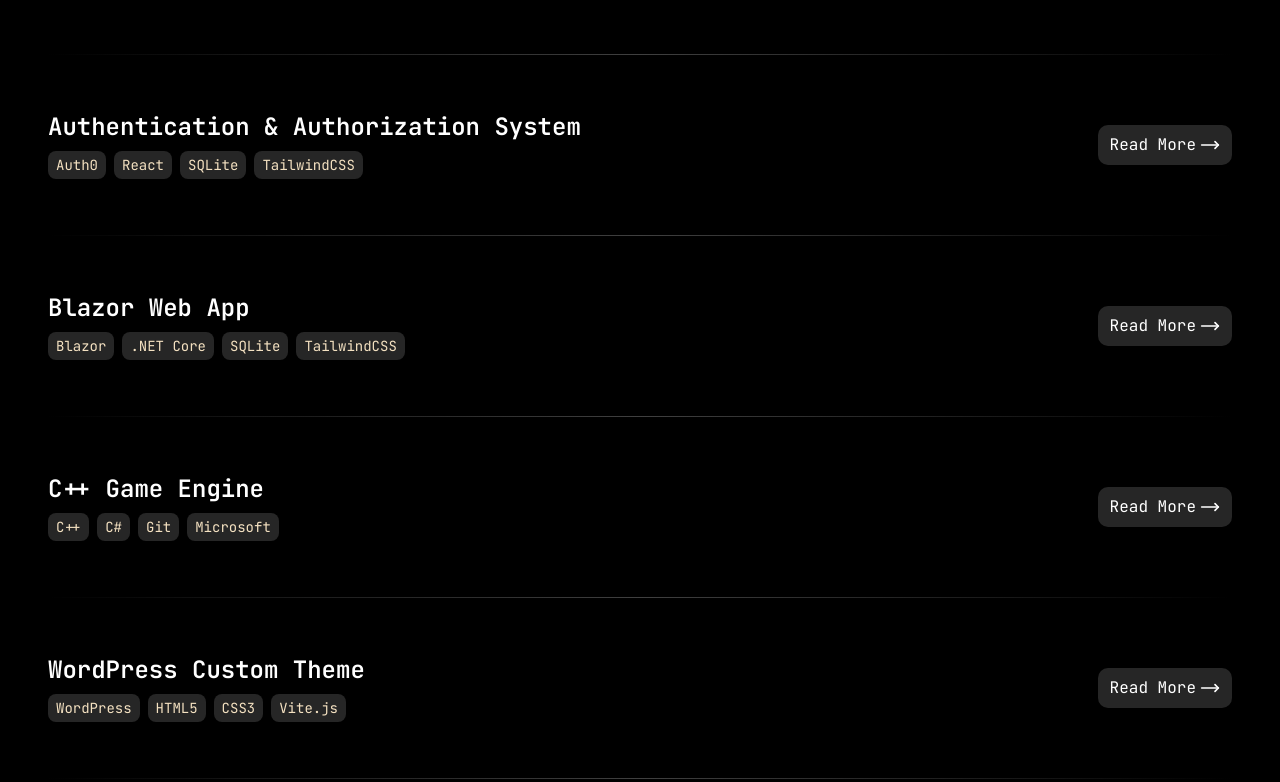
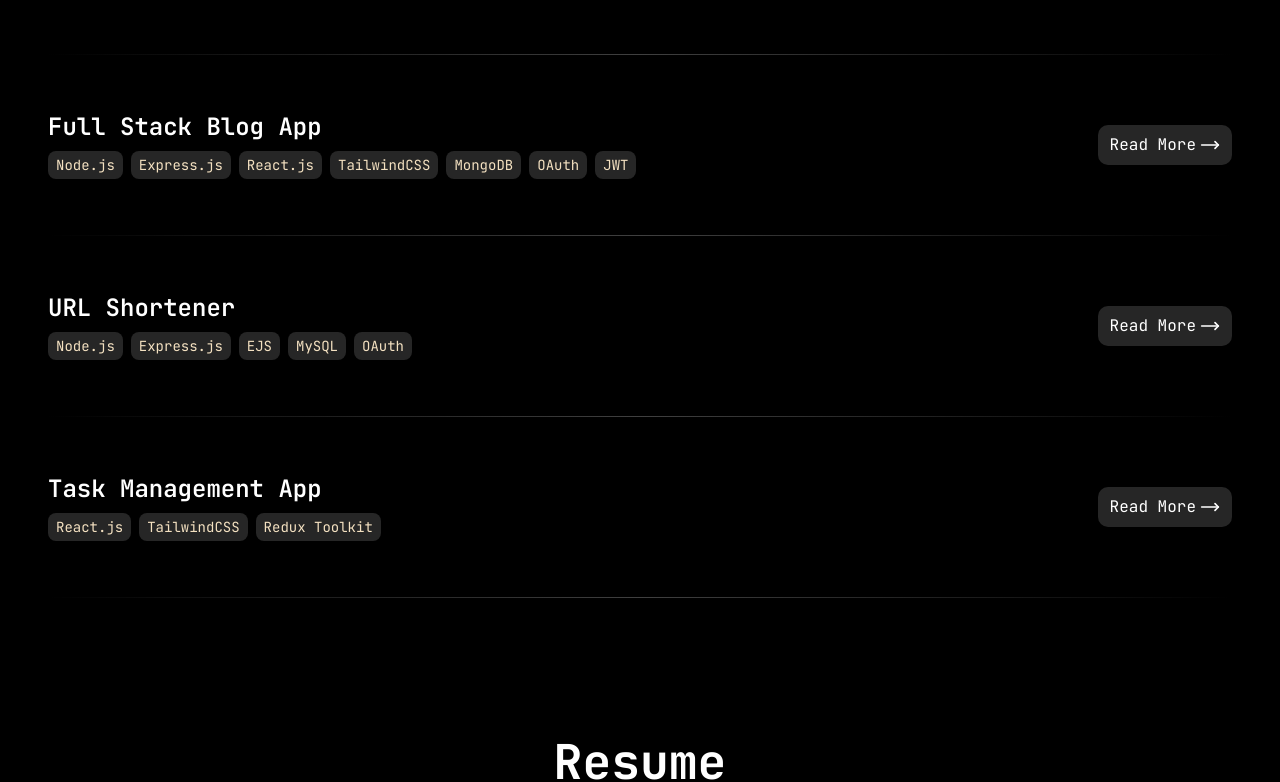
Before and after one commit to elishabhatti/elisha-portfolio, a Next.js app: page / in a window 1280 px wide. Shown: the part 1742-2524 px from the top of the page. Built offline with nearby package versions, Linux system fonts and the light colour scheme.

Commit message:
added projects in myProjects

```diff
--- a/constant/index.js
+++ b/constant/index.js
@@ -1,225 +1,96 @@
 export const myProjects = [
   {
     id: 1,
-    title: "E-commerce Platform",
+    title: "MERN E-commerce App",
     description:
-      "Facilitates purchases from international websites like Amazon and eBay, allowing customers to shop from these sites and have products delivered domestically.",
+      "🚀 MERN E-commerce App with Tailwind CSS UI, Framer Motion animations & GSAP scroll effects.",
     subDescription: [
-      "Built a scalable application with ASP.NET Core MVC, integrating global platforms like Amazon for domestic delivery.",
-      "Implemented secure authentication and database management using ASP.NET Core Identity and Entity Framework Core.",
-      "Designed a responsive frontend with Tailwind CSS, enhancing user experience.",
-      "Added payment systems, localization, and product filtering for functionality improvements.",
+      "Developed using MERN stack with TailwindCSS for modern UI design.",
+      "Integrated GSAP and Framer Motion for smooth animations and scroll effects.",
+      "Implemented authentication with OAuth and JWT for secure login.",
+      "Built scalable backend APIs with Node.js and Express.js.",
     ],
     href: "",
     logo: "",
-    image: "/assets/projects/accessories.jpg",
+    image: "/assets/work/photo-e-commerce-store.png",
     tags: [
-      {
-        id: 1,
-        name: "C#",
-        path: "/assets/logos/csharp.svg",
-      },
-      {
-        id: 2,
-        name: ".Net",
-        path: "/assets/logos/dotnet.svg",
-      },
-      {
-        id: 3,
-        name: "Ef Core",
-        path: "/assets/logos/efcore.png",
-      },
-      {
-        id: 4,
-        name: "TailwindCSS",
-        path: "/assets/logos/tailwindcss.svg",
-      },
+      { id: 1, name: "Node.js", path: "/assets/logos/nodejs.svg" },
+      { id: 2, name: "Express.js", path: "/assets/logos/express.svg" },
+      { id: 3, name: "React.js", path: "/assets/logos/react.svg" },
+      { id: 4, name: "TailwindCSS", path: "/assets/logos/tailwindcss.svg" },
+      { id: 5, name: "MongoDB", path: "/assets/logos/mongodb.svg" },
+      { id: 6, name: "OAuth", path: "/assets/logos/oauth.svg" },
+      { id: 7, name: "JWT", path: "/assets/logos/jwt.svg" },
     ],
+    github: "https://github.com/elishabhatti/e-commerce-with-mern.git",
   },
   {
     id: 2,
-    title: "Authentication & Authorization System",
+    title: "Full Stack Blog App",
     description:
-      "A secure authentication and authorization system using Auth0 for seamless user management.",
+      "Developed a robust backend using Node.js and Express.js, implementing secure RESTful APIs to handle blog post CRUD operations, user authentication, and data validation with integration to a MongoDB database.",
     subDescription: [
-      "Integrated Auth0 for authentication, supporting OAuth, JWT, and multi-factor authentication.",
-      "Implemented role-based access control (RBAC) for fine-grained user permissions.",
-      "Developed a React-based frontend with Tailwind CSS for a sleek user experience.",
-      "Connected to a secure SQLite database for user data storage.",
+      "Created blog CRUD system with secure REST APIs.",
+      "Implemented user authentication using OAuth and JWT.",
+      "Integrated MongoDB for data storage and validation.",
+      "Built frontend with React.js and TailwindCSS.",
     ],
     href: "",
     logo: "",
-    image: "/assets/projects/auth-system.jpg",
+    image: "/assets/work/photo-blog-app.png",
     tags: [
-      {
-        id: 1,
-        name: "Auth0",
-        path: "/assets/logos/auth0.svg",
-      },
-      {
-        id: 2,
-        name: "React",
-        path: "/assets/logos/react.svg",
-      },
-      {
-        id: 3,
-        name: "SQLite",
-        path: "/assets/logos/sqlite.svg",
-      },
-      {
-        id: 4,
-        name: "TailwindCSS",
-        path: "/assets/logos/tailwindcss.svg",
-      },
+      { id: 1, name: "Node.js", path: "/assets/logos/nodejs.svg" },
+      { id: 2, name: "Express.js", path: "/assets/logos/express.svg" },
+      { id: 3, name: "React.js", path: "/assets/logos/react.svg" },
+      { id: 4, name: "TailwindCSS", path: "/assets/logos/tailwindcss.svg" },
+      { id: 5, name: "MongoDB", path: "/assets/logos/mongodb.svg" },
+      { id: 6, name: "OAuth", path: "/assets/logos/oauth.svg" },
+      { id: 7, name: "JWT", path: "/assets/logos/jwt.svg" },
     ],
+    github: "https://github.com/elishabhatti/server-of-the-blog-app.git",
   },
   {
     id: 3,
-    title: "Blazor Web App",
+    title: "URL Shortener",
     description:
-      "A modern, interactive web application built with Blazor WebAssembly and .NET Core.",
+      "Built a full-featured URL shortener application with a robust backend and secure authentication system.",
     subDescription: [
-      "Developed a fully interactive Single Page Application (SPA) using Blazor WebAssembly.",
-      "Implemented API interactions using .NET Core for a robust backend.",
-      "Designed responsive UI components with Tailwind CSS for an enhanced UX.",
-      "Integrated SQLite for efficient client-side database storage.",
+      "Developed backend with Node.js and Express.js.",
+      "Implemented authentication with OAuth.",
+      "Used MySQL for storing shortened URLs and user data.",
+      "Built frontend with EJS templates for server-side rendering.",
     ],
     href: "",
     logo: "",
-    image: "/assets/projects/blazor-app.jpg",
+    image: "/assets/work/photo-url-shortener.png",
     tags: [
-      {
-        id: 1,
-        name: "Blazor",
-        path: "/assets/logos/blazor.svg",
-      },
-      {
-        id: 2,
-        name: ".NET Core",
-        path: "/assets/logos/dotnetcore.svg",
-      },
-      {
-        id: 3,
-        name: "SQLite",
-        path: "/assets/logos/sqlite.svg",
-      },
-      {
-        id: 4,
-        name: "TailwindCSS",
-        path: "/assets/logos/tailwindcss.svg",
-      },
+      { id: 1, name: "Node.js", path: "/assets/logos/nodejs.svg" },
+      { id: 2, name: "Express.js", path: "/assets/logos/express.svg" },
+      { id: 3, name: "EJS", path: "/assets/logos/ejs.svg" },
+      { id: 4, name: "MySQL", path: "/assets/logos/mysql.svg" },
+      { id: 5, name: "OAuth", path: "/assets/logos/oauth.svg" },
     ],
+    github: "https://github.com/elishabhatti/url-shortener.git",
   },
   {
     id: 4,
-    title: "C++ Game Engine",
-    description:
-      "A lightweight C++ game engine designed for 2D and 3D game development.",
+    title: "Task Management App",
+    description: "Created a Task Management App with Redux Toolkit.",
     subDescription: [
-      "Built a powerful rendering engine using OpenGL and C++.",
-      "Developed a physics engine with collision detection and particle effects.",
-      "Implemented a scripting system for easy game customization.",
-      "Optimized performance with multi-threading and efficient memory management.",
+      "Built with React.js and Redux Toolkit for state management.",
+      "Implemented responsive UI using TailwindCSS.",
+      "Users can add, edit, delete, and track tasks efficiently.",
+      "Deployed live on Vercel.",
     ],
-    href: "",
+    href: "https://redux-toolkit-todo-silk.vercel.app/",
     logo: "",
-    image: "/assets/projects/game-engine.jpg",
+    image: "/assets/work/photo-todo-horizon.png",
     tags: [
-      {
-        id: 1,
-        name: "C++",
-        path: "/assets/logos/cplusplus.svg",
-      },
-      {
-        id: 2,
-        name: "C#",
-        path: "/assets/logos/csharp.svg",
-      },
-      {
-        id: 3,
-        name: "Git",
-        path: "/assets/logos/git.svg",
-      },
-      {
-        id: 4,
-        name: "Microsoft",
-        path: "/assets/logos/microsoft.svg",
-      },
+      { id: 1, name: "React.js", path: "/assets/logos/react.svg" },
+      { id: 2, name: "TailwindCSS", path: "/assets/logos/tailwindcss.svg" },
+      { id: 3, name: "Redux Toolkit", path: "/assets/logos/redux.svg" },
     ],
-  },
-  {
-    id: 5,
-    title: "WordPress Custom Theme",
-    description:
-      "A fully customizable WordPress theme optimized for performance and SEO.",
-    subDescription: [
-      "Developed a responsive WordPress theme using HTML5, CSS3, and JavaScript.",
-      "Integrated Tailwind CSS for modern styling and UI enhancements.",
-      "Optimized SEO and page speed using Vite.js for fast builds.",
-      "Implemented custom widgets and plugin compatibility for extended functionality.",
-    ],
-    href: "",
-    logo: "",
-    image: "/assets/projects/wordpress-theme.jpg",
-    tags: [
-      {
-        id: 1,
-        name: "WordPress",
-        path: "/assets/logos/wordpress.svg",
-      },
-      {
-        id: 2,
-        name: "HTML5",
-        path: "/assets/logos/html5.svg",
-      },
-      {
-        id: 3,
-        name: "CSS3",
-        path: "/assets/logos/css3.svg",
-      },
-      {
-        id: 4,
-        name: "Vite.js",
-        path: "/assets/logos/vitejs.svg",
-      },
-    ],
-  },
-  {
-    id: 6,
-    title: "Online Learning Platform",
-    description:
-      "A web application that allows users to enroll in courses, watch video lectures, and take quizzes.",
-    subDescription: [
-      "Built using Blazor WebAssembly for a seamless SPA experience.",
-      "Implemented video streaming with Azure Media Services.",
-      "Added a quiz system with dynamic question generation and real-time grading.",
-      "Integrated Stripe API for secure payment processing.",
-    ],
-    href: "",
-    logo: "",
-    image: "/assets/projects/elearning.jpg",
-    tags: [
-      {
-        id: 1,
-        name: "Blazor",
-        path: "/assets/logos/blazor.svg",
-      },
-      {
-        id: 2,
-        name: "Azure",
-        path: "/assets/logos/azure.svg",
-      },
-      {
-        id: 3,
-        name: "Stripe",
-        path: "/assets/logos/stripe.svg",
-      },
-      {
-        id: 4,
-        name: "TailwindCSS",
-        path: "/assets/logos/tailwindcss.svg",
-      },
-    ],
+    github: "https://github.com/elishabhatti/redux-toolkit-todo.git",
   },
 ];
 
--- a/json/work.json
+++ /dev/null
@@ -1,69 +0,0 @@
-[
-  {
-    "num": "01",
-    "category": "MERN Stack",
-    "title": "project 1",
-    "description": "🚀 MERN E-commerce App with Tailwind CSS UI, Framer Motion animations & GSAP scroll effects.",
-    "stack": [
-      { "name": "Node.js" },
-      { "name": "Express.js" },
-      { "name": "React.js" },
-      { "name": "Tailwind.css" },
-      { "name": "MongoDb" },
-      { "name": "Oauth" },
-      { "name": "Jwt" }
-    ],
-    "image": "/assets/work/photo-e-commerce-store.png",
-    "live": "",
-    "github": "https://github.com/elishabhatti/e-commerce-with-mern.git"
-  },
-  {
-    "num": "02",
-    "category": "Full Stack",
-    "title": "project 1",
-    "description": "Developed a robust backend using Node.js and Express.js, implementing secure RESTful APIs to handle blog post CRUD operations, user authentication, and data validation with integration to a MongoDB database.",
-    "stack": [
-      { "name": "Node.js" },
-      { "name": "Express.js" },
-      { "name": "React.js" },
-      { "name": "Tailwind.css" },
-      { "name": "MongoDb" },
-      { "name": "Oauth" },
-      { "name": "Jwt" }
-    ],
-    "image": "/assets/work/photo-blog-app.png",
-    "live": "",
-    "github": "https://github.com/elishabhatti/server-of-the-blog-app.git"
-  },
-  {
-    "num": "03",
-    "category": "Backend",
-    "title": "project 3",
-    "description": "Built a full-featured URL shortener application with a robust backend and secure authentication system.",
-    "stack": [
-      { "name": "Node.js" },
-      { "name": "Express.js" },
-      { "name": "ejs" },
-      { "name": "Mysql" },
-      { "name": "Express.js" },
-      { "name": "Oauth" }
-    ],
-    "image": "/assets/work/photo-url-shortener.png",
-    "live": "",
-    "github": "https://github.com/elishabhatti/url-shortener.git"
-  },
-  {
-    "num": "04",
-    "category": "Frontend",
-    "title": "project 4",
-    "description": "Created a Task Management App with Redux Toolkit",
-    "stack": [
-      { "name": "React.js" },
-      { "name": "Tailwind.css" },
-      { "name": "Redux Toolkit" }
-    ],
-    "image": "/assets/work/photo-todo-horizon.png",
-    "live": "https://redux-toolkit-todo-silk.vercel.app/",
-    "github": "https://github.com/elishabhatti/redux-toolkit-todo.git"
-  }
-]
```
